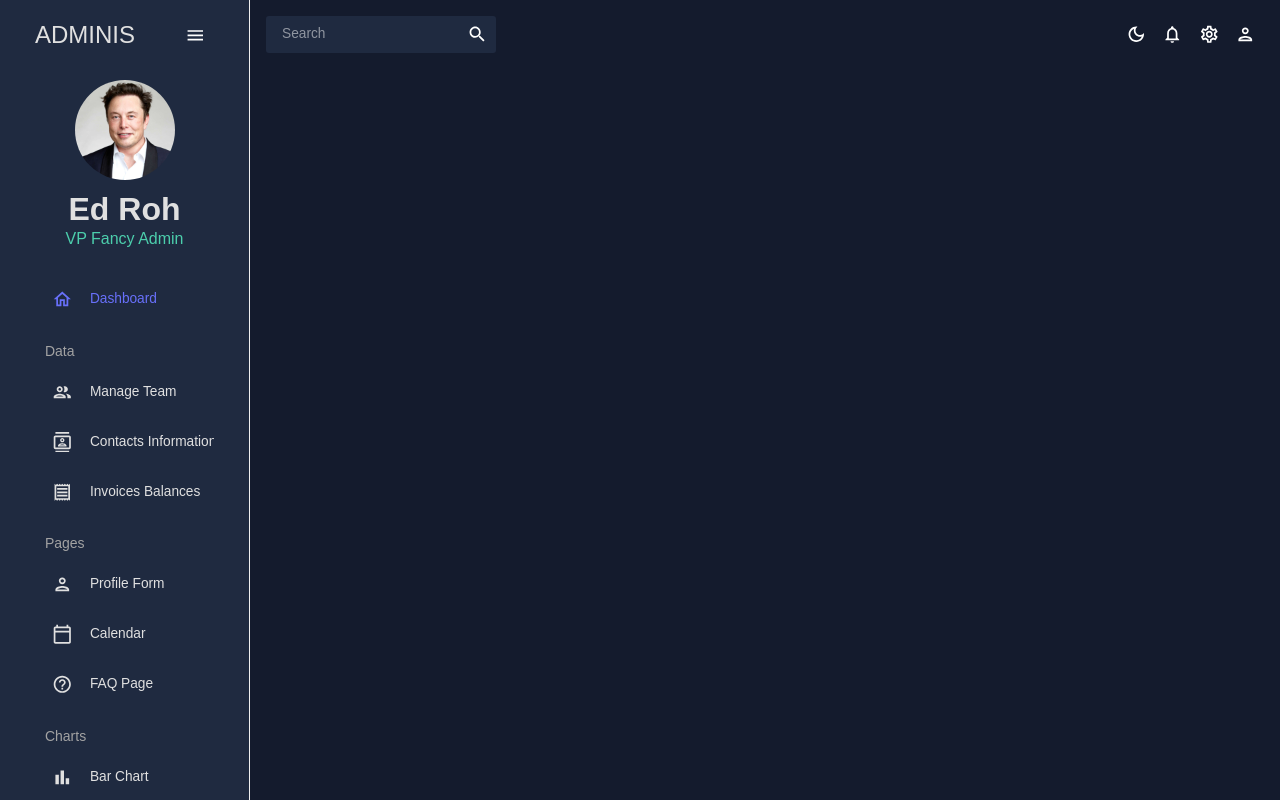
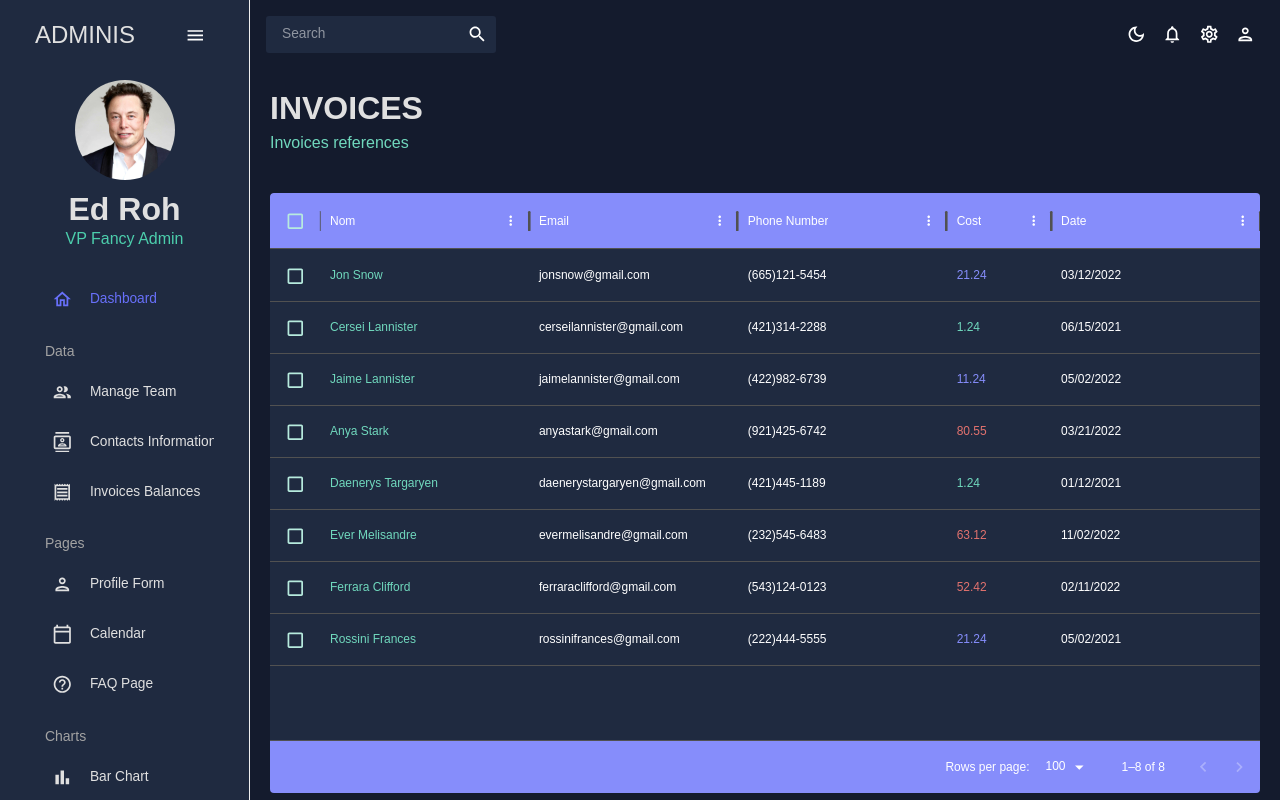
Before and after one commit to Coucodeur/react-dashboard, a React (Create React App) app: page /invoices in a window 1280 px wide. Built offline with nearby package versions, Linux system fonts and the light colour scheme.

Commit message:
invoices page done

```diff
--- a/package.json
+++ b/package.json
@@ -12,6 +12,7 @@
     "@mui/icons-material": "^5.15.18",
     "@mui/material": "^5.15.18",
     "@mui/x-data-grid": "^7.5.0",
+    "@mui/x-data-grid-generator": "^7.5.1",
     "@nivo/bar": "^0.87.0",
     "@nivo/core": "^0.87.0",
     "@nivo/geo": "^0.87.0",
--- a/src/App.js
+++ b/src/App.js
@@ -6,7 +6,8 @@
 import Dashboard from './scenes/dashboard';
 import Team from './scenes/team';
 import Contacts from './scenes/contacts';
-// import Invoces from './scenes/invoces';
+import Invoices from './scenes/invoices';
+// import Labo from './scenes/labo';
 // import Bar from './scenes/bar';
 // import From from './scenes/form';
 // import Line from './scenes/line';
@@ -29,13 +30,14 @@
               <Route path="/" element={<Dashboard />} />
               <Route path="/team" element={<Team />} />
               <Route path="/contacts" element={<Contacts />} />
-              {/* <Route path="/invoces" element={<Invoces/>} /> */}
+              <Route path="/invoices" element={<Invoices />} />
               {/* <Route path="/bar" element={<Bar/>} /> */}
               {/* <Route path="/form" element={<From/>} /> */}
               {/* <Route path="/line" element={<Line/>} /> */}
               {/* <Route path="/pie" element={<Pie/>} /> */}
               {/* <Route path="/faq" element={<FAQ/>} /> */}
-              {/* <Route path="/geograhyfaq" element={<Geography/>} /> */}
+              {/* <Route path="/Geography" element={<Geography/>} /> */}
+              {/* <Route path="/labo" element={<Labo />} /> */}
             </Routes>
           </main>
         </div>
--- a/src/scenes/contacts/index.jsx
+++ b/src/scenes/invoices/index.jsx
@@ -1,23 +1,17 @@
-import { Box, useTheme } from '@mui/material';
-import { DataGrid, GridToolbar } from '@mui/x-data-grid';
+import { Box, Typography, useTheme} from '@mui/material';
+import { DataGrid } from '@mui/x-data-grid';
 import { tokens } from '../../theme.js';
-import { mockDataContacts } from "../../data/mockDdata";
+import { mockDataInvoices } from "../../data/mockDdata";
 
 import Header from '../../components/Header';
 
-const Contacts = () => {
+const Invoices = () => {
   const theme = useTheme();
   const colors = tokens(theme.palette.mode);
 
   const columns = [
-    {
-      field: "id",
-      headerName: "ID",
-    },
-    {
-      field: "registrarId",
-      headerName: "Registrar ID",
-    },
+
+
     {
       field: "name",
       headerName: "Nom",
@@ -25,11 +19,9 @@
       cellClassName: "name-column--cell"
     },
     {
-      field: "age",
-      headerName: "Age",
-      type: "number",
-      headerAlign: "left",
-      align: "left",
+      field: "email",
+      headerName: "Email",
+      flex: 1
     },
     {
       field: "phone",
@@ -37,29 +29,31 @@
       flex: 1,
     },
     {
-      field: "email",
-      headerName: "Email",
+      field: "cost",
+      headerName: "Cost",
+      flex: 0.5,
+      renderCell: ({ row: { cost } }) => {
+        return (
+          <Box
+          color={
+            (cost <= 10) ? colors.greenAccent[400]
+            : (cost > 10 && cost < 35) ? colors.blueAccent[400]
+            : colors.redAccent[400]
+          }
+          >{cost}</Box>
+        )
+      }
+    },
+    {
+      field: "date",
+      headerName: "Date",
       flex: 1
     },
-    {
-      field: "address",
-      headerName: "Adresse",
-      flex: 1
-    },
-    {
-      field: "city",
-      headerName: "City",
-      flex: 1
-    },
-    {
-      field: "zipCode",
-      headerName: "Zip code",
-      flex: 1
-    }
+
   ]
   return (
     <Box m="20px">
-      <Header title="CONTACTS" subtitle="List of Contacts and features references" />
+      <Header title="INVOICES" subtitle="Invoices references" />
       <Box
       m="40px 0 0 0"
       height="75vh"
@@ -96,19 +90,20 @@
         },
         "& .MuiDataGrid-toolbarContainer .MuiButton-text":{
           color: `${colors.grey[100]} !important`,
+        },
+        "& .MuiCheckbox-root": {
+          color: `${colors.greenAccent[200]} !important`,
         }
       }}
       >
         <DataGrid
-        rows={mockDataContacts}
+        checkboxSelection
+        rows={mockDataInvoices}
         columns={columns}
-        slots={{
-          toolbar: GridToolbar,
-        }}
         />
       </Box>
     </Box>
 
   )
 }
-export default Contacts
+export default Invoices
--- /dev/null
+++ b/src/scenes/labo/index.jsx
@@ -0,0 +1,240 @@
+// import * as React from 'react';
+// import Box from '@mui/material/Box';
+// import Button from '@mui/material/Button';
+// import AddIcon from '@mui/icons-material/Add';
+// import EditIcon from '@mui/icons-material/Edit';
+// import DeleteIcon from '@mui/icons-material/DeleteOutlined';
+// import SaveIcon from '@mui/icons-material/Save';
+// import CancelIcon from '@mui/icons-material/Close';
+// import {
+//   GridRowModes,
+//   DataGrid,
+//   GridToolbarContainer,
+//   GridActionsCellItem,
+//   GridRowEditStopReasons,
+// } from '@mui/x-data-grid';
+// import {
+//   randomCreatedDate,
+//   randomTraderName,
+//   randomId,
+//   randomArrayItem,
+// } from '@mui/x-data-grid-generator';
+
+// const roles = ['Prospect', 'Vente', 'Chantier'];
+// const randomRole = () => {
+//   return randomArrayItem(roles);
+// };
+
+// const initialRows = [
+//   {
+//     id: randomId(),
+//     name: randomTraderName(),
+//     age: 25,
+//     joinDate: randomCreatedDate(),
+//     role: randomRole(),
+//   },
+//   {
+//     id: randomId(),
+//     name: randomTraderName(),
+//     age: 36,
+//     joinDate: randomCreatedDate(),
+//     role: randomRole(),
+//   },
+//   {
+//     id: randomId(),
+//     name: randomTraderName(),
+//     age: 19,
+//     joinDate: randomCreatedDate(),
+//     role: randomRole(),
+//   },
+//   {
+//     id: randomId(),
+//     name: randomTraderName(),
+//     age: 28,
+//     joinDate: randomCreatedDate(),
+//     role: randomRole(),
+//   },
+//   {
+//     id: randomId(),
+//     name: randomTraderName(),
+//     age: 23,
+//     joinDate: randomCreatedDate(),
+//     role: randomRole(),
+//   },
+// ];
+
+// function EditToolbar(props) {
+//   const { setRows, setRowModesModel } = props;
+
+//   const handleClick = () => {
+//     const id = randomId();
+//     setRows((oldRows) => [...oldRows, { id, name: '', age: '', isNew: true }]);
+//     setRowModesModel((oldModel) => ({
+//       ...oldModel,
+//       [id]: { mode: GridRowModes.Edit, fieldToFocus: 'name' },
+//     }));
+//   };
+
+//   return (
+//     <GridToolbarContainer>
+//       <Button color="primary" startIcon={<AddIcon />} onClick={handleClick}>
+//         Add record
+//       </Button>
+//     </GridToolbarContainer>
+//   );
+// }
+
+// export default function FullFeaturedCrudGrid() {
+//   const [rows, setRows] = React.useState(initialRows);
+//   const [rowModesModel, setRowModesModel] = React.useState({});
+
+//   const handleRowEditStop = (params, event) => {
+//     if (params.reason === GridRowEditStopReasons.rowFocusOut) {
+//       event.defaultMuiPrevented = true;
+//     }
+//   };
+
+//   const handleEditClick = (id) => () => {
+//     setRowModesModel({ ...rowModesModel, [id]: { mode: GridRowModes.Edit } });
+//   };
+
+//   const handleSaveClick = (id) => () => {
+//     console.log("on rentre dans handleSaveClick!")
+//     console.log(rowModesModel)
+//     console.log("fin du handleSaveClick!")
+//     setRowModesModel({ ...rowModesModel, [id]: { mode: GridRowModes.View } });
+//   };
+
+//   const handleDeleteClick = (id) => () => {
+//     setRows(rows.filter((row) => row.id !== id));
+//   };
+
+//   const handleCancelClick = (id) => () => {
+//     setRowModesModel({
+//       ...rowModesModel,
+//       [id]: { mode: GridRowModes.View, ignoreModifications: true },
+//     });
+
+//     const editedRow = rows.find((row) => row.id === id);
+//     console.log("on rentre en mode edit")
+//     if (editedRow.isNew) {
+//       setRows(rows.filter((row) => row.id !== id));
+//     }
+//   };
+
+//   const processRowUpdate = (newRow) => {
+//     console.log("on rentre dans processRowUpdate!");
+//     const updatedRow = { ...newRow, isNew: false };
+//     setRows(rows.map((row) => (row.id === newRow.id ? updatedRow : row)));
+//     return updatedRow;
+//   };
+
+//   const handleRowModesModelChange = (newRowModesModel) => {
+//     setRowModesModel(newRowModesModel);
+//   };
+
+//   const columns = [
+//     { field: 'name', headerName: 'Name', width: 180, editable: true },
+//     {
+//       field: 'age',
+//       headerName: 'Age',
+//       type: 'number',
+//       width: 80,
+//       align: 'left',
+//       headerAlign: 'left',
+//       editable: true,
+//     },
+//     {
+//       field: 'joinDate',
+//       headerName: 'Join date',
+//       type: 'date',
+//       width: 180,
+//       editable: true,
+//     },
+//     {
+//       field: 'role',
+//       headerName: 'Department',
+//       width: 220,
+//       editable: true,
+//       type: 'singleSelect',
+//       valueOptions: ['Prospect', 'Vente', 'Chantier'],
+//     },
+//     {
+//       field: 'actions',
+//       type: 'actions',
+//       headerName: 'Actions',
+//       width: 100,
+//       cellClassName: 'actions',
+//       getActions: ({ id }) => {
+//         const isInEditMode = rowModesModel[id]?.mode === GridRowModes.Edit;
+
+//         if (isInEditMode) {
+//           return [
+//             <GridActionsCellItem
+//               icon={<SaveIcon />}
+//               label="Save"
+//               sx={{
+//                 color: 'primary.main',
+//               }}
+//               onClick={handleSaveClick(id)}
+//             />,
+//             <GridActionsCellItem
+//               icon={<CancelIcon />}
+//               label="Cancel"
+//               className="textPrimary"
+//               onClick={handleCancelClick(id)}
+//               color="inherit"
+//             />,
+//           ];
+//         }
+
+//         return [
+//           <GridActionsCellItem
+//             icon={<EditIcon />}
+//             label="Edit"
+//             className="textPrimary"
+//             onClick={handleEditClick(id)}
+//             color="inherit"
+//           />,
+//           <GridActionsCellItem
+//             icon={<DeleteIcon />}
+//             label="Delete"
+//             onClick={handleDeleteClick(id)}
+//             color="inherit"
+//           />,
+//         ];
+//       },
+//     },
+//   ];
+
+//   return (
+//     <Box
+//       sx={{
+//         height: 500,
+//         width: '100%',
+//         '& .actions': {
+//           color: 'text.secondary',
+//         },
+//         '& .textPrimary': {
+//           color: 'text.primary',
+//         },
+//       }}
+//     >
+//       <DataGrid
+//         rows={rows}
+//         columns={columns}
+//         editMode="row"
+//         rowModesModel={rowModesModel}
+//         onRowModesModelChange={handleRowModesModelChange}
+//         onRowEditStop={handleRowEditStop}
+//         processRowUpdate={processRowUpdate}
+//         slots={{
+//           toolbar: EditToolbar,
+//         }}
+//         slotProps={{
+//           toolbar: { setRows, setRowModesModel },
+//         }}
+//       />
+//     </Box>
+//   );
+// }
```
Also changed, not shown: 1 other file (tests, documents, lock files or other folders).
